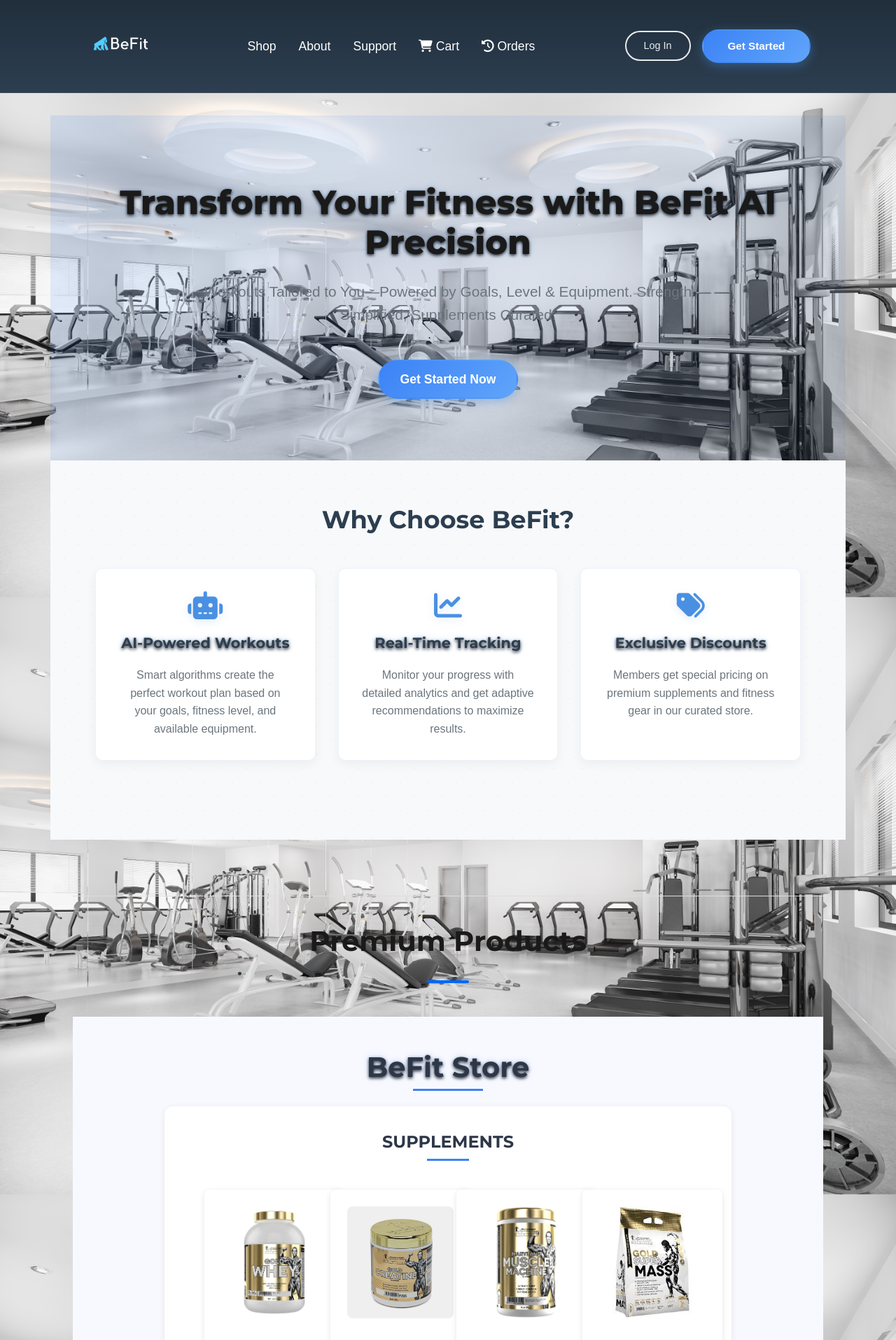
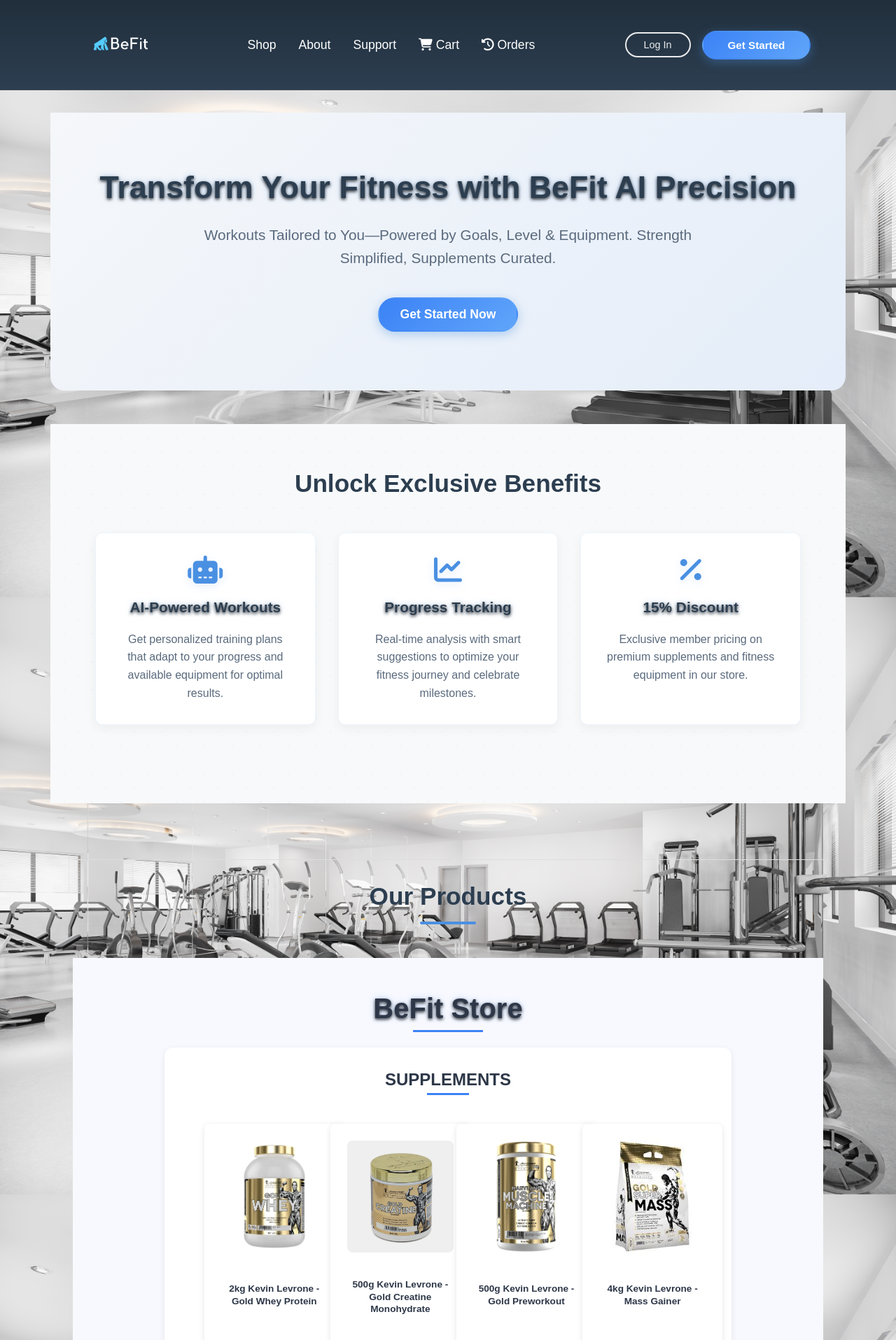
Before and after one commit to NouNou-coding/BeFit, a PHP site: page /index.php in a window 1280 px wide. Shown: the top 1915 px of the page at 70% size. Run offline with PHP 8.4, Linux system fonts and the light colour scheme; data comes from the database, SQL or seed files in the repository.

Commit message:
Revert "index.php enhacement 2.0"
This reverts commit 87f7b0cf083b1c36061769bacc7f1256d7e64a82.

```diff
--- a/BeFit-Folder/index.php
+++ b/BeFit-Folder/index.php
@@ -20,77 +20,48 @@ $loggedIn = isset($_SESSION['user_id']);
     <!-- CSS -->
     <link rel="stylesheet" href="/BeFit-Folder/public/css/styles1.css">
     <link rel="stylesheet" href="https://cdnjs.cloudflare.com/ajax/libs/font-awesome/6.4.0/css/all.min.css">
-    <link href="https://fonts.googleapis.com/css2?family=Montserrat:wght@600;700;800&family=Open+Sans:wght@400;600&display=swap" rel="stylesheet">
     <style>
-        :root {
-            --primary: #0066FF;
-            --primary-dark: #0052CC;
-            --dark: #1A1A1A;
-            --light: #F8F9FA;
-            --gray: #6C757D;
-            --border-radius: 12px;
+        /* Welcome Message Styling */
+        .welcome-message {
+            text-align: center;
+            margin: 3rem 0;
+            color: #4A90E2;
         }
-
-        body {
-            font-family: 'Open Sans', sans-serif;
-            color: var(--dark);
-            line-height: 1.6;
-            background-color: var(--light);
-        }
-
-        h1, h2, h3 {
-            font-family: 'Montserrat', sans-serif;
+        .welcome-message h1 {
+            font-size: 2.5rem;
+            margin-bottom: 1rem;
             font-weight: 700;
         }
-
-        /* Welcome Message */
-        .welcome-message {
-            text-align: center;
-            margin: 4rem 0 3rem;
-        }
-        .welcome-message h1 {
-            font-size: 2.8rem;
-            color: var(--primary);
-            margin-bottom: 0.5rem;
-        }
         .username {
-            color: var(--dark);
-            font-weight: 800;
-        }
-        .welcome-message p {
-            font-size: 1.2rem;
-            color: var(--gray);
+            color: #2c3e50;
+            font-weight: bold;
         }
 
         /* Dashboard Options */
         .dashboard-options {
             display: flex;
             justify-content: center;
-            gap: 1.5rem;
+            gap: 2rem;
             margin: 3rem 0;
             flex-wrap: wrap;
         }
         .dashboard-btn {
-            background: var(--primary);
+            background: linear-gradient(135deg, #4A90E2 0%, #357ABD 100%);
             color: white;
-            padding: 1.2rem 2rem;
-            border-radius: var(--border-radius);
+            padding: 1.2rem 2.5rem;
+            border-radius: 12px;
             text-decoration: none;
             display: flex;
             align-items: center;
             gap: 0.8rem;
-            transition: all 0.2s ease;
+            transition: all 0.3s ease;
+            font-size: 1.1rem;
             font-weight: 600;
-            font-size: 1.1rem;
-            border: 2px solid transparent;
-            min-width: 220px;
-            justify-content: center;
+            box-shadow: 0 4px 15px rgba(74, 144, 226, 0.3);
         }
         .dashboard-btn:hover {
-            background: white;
-            color: var(--primary);
-            border-color: var(--primary);
-            transform: translateY(-2px);
+            transform: translateY(-3px);
+            box-shadow: 0 6px 20px rgba(74, 144, 226, 0.4);
         }
         .dashboard-btn i {
             font-size: 1.3rem;
@@ -99,56 +70,45 @@ $loggedIn = isset($_SESSION['user_id']);
         /* Hero Section */
         .hero-section {
             text-align: center;
-            padding: 6rem 2rem 5rem;
-            position: relative;
-            overflow: hidden;
-        }
-        .hero-section::before {
-            content: '';
-            position: absolute;
-            top: 0;
-            left: 0;
-            right: 0;
-            height: 100%;
-            background: linear-gradient(135deg, rgba(0,102,255,0.1) 0%, rgba(0,82,204,0.05) 100%);
-            z-index: -1;
+            padding: 5rem 2rem;
+            background: linear-gradient(135deg, #f5f7fa 0%, #e4edf9 100%);
+            border-radius: 0 0 20px 20px;
+            margin-bottom: 3rem;
         }
         .hero-title {
-            font-size: 3rem;
-            color: var(--dark);
+            font-size: 2.8rem;
+            color: #2c3e50;
             margin-bottom: 1.5rem;
+            font-weight: 700;
             line-height: 1.2;
-            font-weight: 800;
         }
         .hero-subtitle {
             font-size: 1.3rem;
-            color: var(--gray);
+            color: #5a6a7d;
             max-width: 700px;
-            margin: 0 auto 3rem;
-            font-weight: 400;
+            margin: 0 auto 2.5rem;
+            line-height: 1.6;
         }
         .cta-button {
             display: inline-block;
-            background: var(--primary);
+            background: linear-gradient(135deg, #4A90E2 0%, #357ABD 100%);
             color: white;
             padding: 1rem 2.5rem;
-            border-radius: 50px;
+            border-radius: 30px;
             text-decoration: none;
             font-weight: 600;
             font-size: 1.1rem;
-            transition: all 0.2s ease;
-            border: 2px solid transparent;
+            transition: all 0.3s ease;
+            box-shadow: 0 4px 15px rgba(74, 144, 226, 0.3);
         }
         .cta-button:hover {
-            background: white;
-            color: var(--primary);
-            border-color: var(--primary);
-            transform: translateY(-2px);
+            transform: translateY(-3px);
+            box-shadow: 0 6px 20px rgba(74, 144, 226, 0.4);
         }
 
         /* Benefits Section */
         .benefits-section {
-            padding: 5rem 2rem;
+            padding: 4rem 2rem;
             background: white;
         }
         .benefits-container {
@@ -157,41 +117,42 @@ $loggedIn = isset($_SESSION['user_id']);
         }
         .benefits-title {
             text-align: center;
-            font-size: 2.5rem;
-            color: var(--dark);
-            margin-bottom: 4rem;
+            font-size: 2.2rem;
+            color: #2c3e50;
+            margin-bottom: 3rem;
+            font-weight: 700;
         }
         .benefits-grid {
             display: grid;
-            grid-template-columns: repeat(auto-fit, minmax(280px, 1fr));
+            grid-template-columns: repeat(auto-fit, minmax(300px, 1fr));
             gap: 2rem;
         }
         .benefit-card {
-            background: white;
-            border-radius: var(--border-radius);
+            background: #f9fbfd;
+            border-radius: 12px;
             padding: 2.5rem 2rem;
             text-align: center;
             transition: all 0.3s ease;
-            border: 1px solid rgba(0,0,0,0.05);
-            box-shadow: 0 5px 15px rgba(0,0,0,0.03);
+            border: 1px solid #e1e8ed;
         }
         .benefit-card:hover {
             transform: translateY(-5px);
-            box-shadow: 0 10px 25px rgba(0,0,0,0.08);
+            box-shadow: 0 10px 30px rgba(0, 0, 0, 0.05);
         }
         .benefit-icon {
             font-size: 2.5rem;
-            color: var(--primary);
+            color: #4A90E2;
             margin-bottom: 1.5rem;
         }
         .benefit-heading {
-            font-size: 1.5rem;
-            color: var(--dark);
+            font-size: 1.4rem;
+            color: #2c3e50;
             margin-bottom: 1rem;
-            font-weight: 700;
+            font-weight: 600;
         }
         .benefit-card p {
-            color: var(--gray);
+            color: #5a6a7d;
+            line-height: 1.6;
         }
 
         /* Shop Section */
@@ -203,44 +164,40 @@ $loggedIn = isset($_SESSION['user_id']);
         .section-separator {
             border: 0;
             height: 1px;
-            background: linear-gradient(to right, transparent, #E5E5E5, transparent);
-            margin: 4rem 0;
+            background: linear-gradient(to right, transparent, #4A90E2, transparent);
+            margin: 3rem 0;
         }
         .section-title {
             text-align: center;
-            font-size: 2.5rem;
-            color: var(--dark);
+            font-size: 2.2rem;
+            color: #2c3e50;
             margin-bottom: 3rem;
+            font-weight: 700;
             position: relative;
         }
-        .section-title::after {
+        .section-title:after {
             content: '';
             display: block;
-            width: 60px;
+            width: 80px;
             height: 4px;
-            background: var(--primary);
-            margin: 1.5rem auto 0;
+            background: #4A90E2;
+            margin: 1rem auto 0;
             border-radius: 2px;
         }
 
         /* Responsive Adjustments */
         @media (max-width: 768px) {
             .hero-title {
-                font-size: 2.3rem;
+                font-size: 2.2rem;
             }
             .hero-subtitle {
                 font-size: 1.1rem;
             }
             .benefits-title, .section-title {
-                font-size: 2rem;
-            }
-            .dashboard-options {
-                flex-direction: column;
-                align-items: center;
+                font-size: 1.8rem;
             }
             .dashboard-btn, .cta-button {
-                width: 100%;
-                max-width: 280px;
+                padding: 1rem 2rem;
             }
         }
     </style>
@@ -256,7 +213,7 @@ $loggedIn = isset($_SESSION['user_id']);
             <section class="dashboard-section">
                 <div class="welcome-message">
                     <h1>Welcome back, <span class="username"><?= htmlspecialchars($_SESSION['user_name'] ?? 'User') ?></span></h1>
-                    <p>Ready to crush your fitness goals today?</p>
+                    <p>Ready for your next workout?</p>
                 </div>
                 <div class="dashboard-options">
                     <a href="/BeFit-Folder/options/build-workout.php" class="dashboard-btn">
@@ -280,22 +237,22 @@ $loggedIn = isset($_SESSION['user_id']);
             <!-- Benefits Section -->
             <section class="benefits-section">
                 <div class="benefits-container">
-                    <h2 class="benefits-title">Why Choose BeFit?</h2>
+                    <h2 class="benefits-title">Unlock Exclusive Benefits</h2>
                     <div class="benefits-grid">
                         <div class="benefit-card">
                             <i class="fas fa-robot benefit-icon"></i>
                             <h3 class="benefit-heading">AI-Powered Workouts</h3>
-                            <p>Smart algorithms create the perfect workout plan based on your goals, fitness level, and available equipment.</p>
+                            <p>Get personalized training plans that adapt to your progress and available equipment for optimal results.</p>
                         </div>
                         <div class="benefit-card">
                             <i class="fas fa-chart-line benefit-icon"></i>
-                            <h3 class="benefit-heading">Real-Time Tracking</h3>
-                            <p>Monitor your progress with detailed analytics and get adaptive recommendations to maximize results.</p>
+                            <h3 class="benefit-heading">Progress Tracking</h3>
+                            <p>Real-time analysis with smart suggestions to optimize your fitness journey and celebrate milestones.</p>
                         </div>
                         <div class="benefit-card">
-                            <i class="fas fa-tags benefit-icon"></i>
-                            <h3 class="benefit-heading">Exclusive Discounts</h3>
-                            <p>Members get special pricing on premium supplements and fitness gear in our curated store.</p>
+                            <i class="fas fa-percentage benefit-icon"></i>
+                            <h3 class="benefit-heading">15% Discount</h3>
+                            <p>Exclusive member pricing on premium supplements and fitness equipment in our store.</p>
                         </div>
                     </div>
                 </div>
@@ -305,7 +262,7 @@ $loggedIn = isset($_SESSION['user_id']);
         <!-- Shop Section -->
         <div class="shop-section-container">
             <hr class="section-separator">
-            <h2 class="section-title">Premium Products</h2>
+            <h2 class="section-title">Our Products</h2>
             <?php
             // Include shop section with absolute path
             $shopSectionPath = __DIR__ . '/includes/shop/shop-section.php';
```
